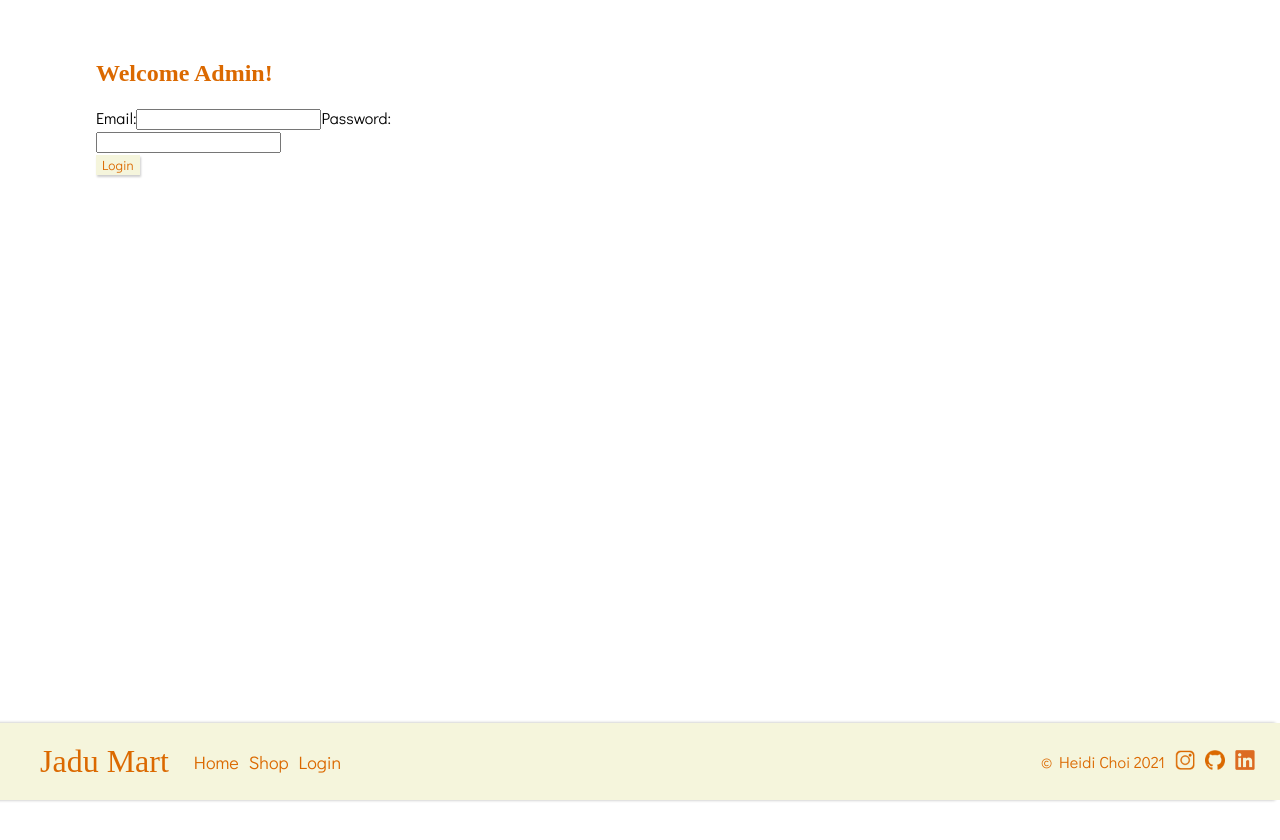
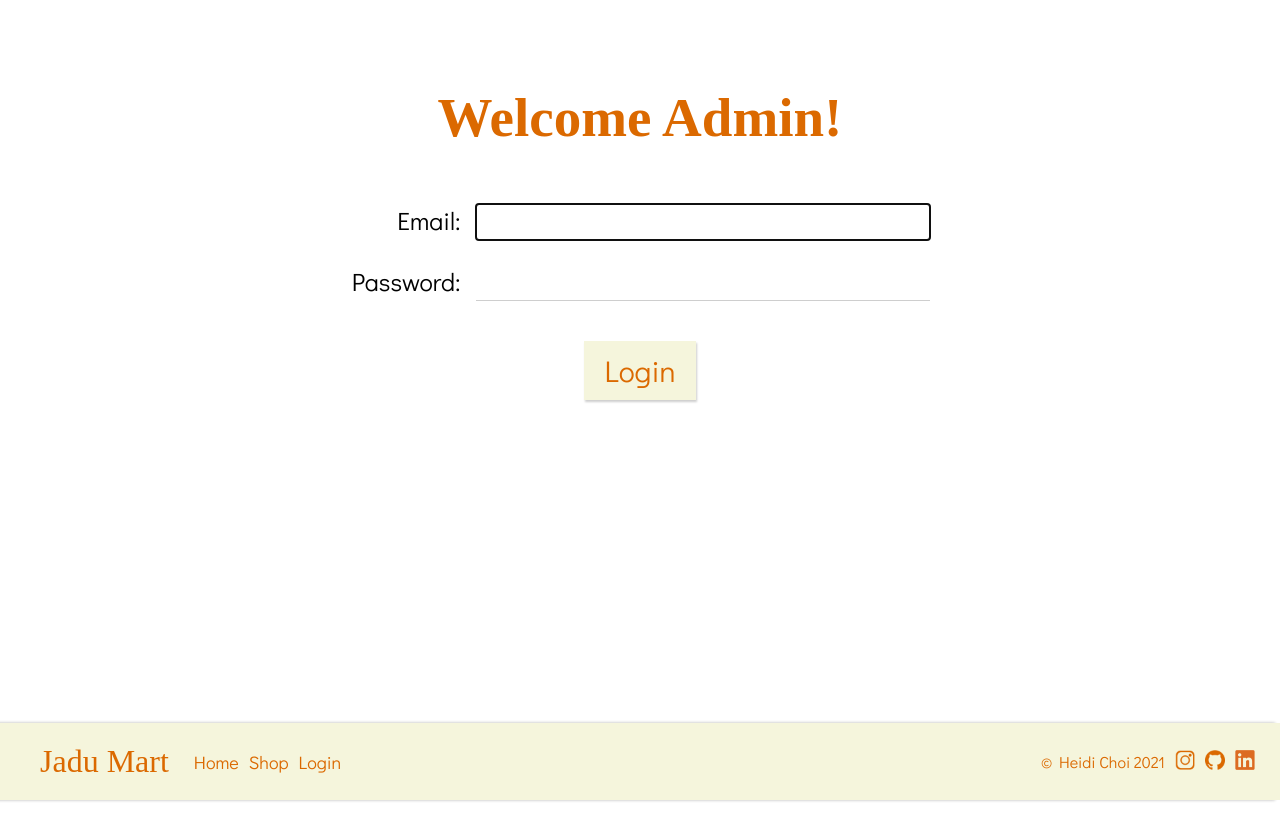
Before and after one commit to hidwoc/jadu-mart, a React (Create React App) app in the folder client/: page /login in a window 1280 px wide. Shown: the top 840 px of the page. Built offline with nearby package versions, Linux system fonts and the light colour scheme; no server answers; a web font is replaced by a local one.

Commit message:
- create global input css - add Login css

```diff
--- a/client/src/App.css
+++ b/client/src/App.css
@@ -45,3 +45,11 @@ header a {
   flex-direction: row;
   align-content: center;
 }
+
+input {
+  border: none;
+  border-bottom: solid 1px #cecece;
+  caret-color: var(--highlight);
+  font-family: 'Didact Gothic', serif;
+  font-size: 25px;
+}
--- a/client/src/Layout/Layout.css
+++ b/client/src/Layout/Layout.css
@@ -8,6 +8,6 @@
 
 .layout-children {
   display: flex;
-  justify-content: center;
+  flex-direction: column;
   width: 85vw;
 }
--- a/client/src/screens/Login/Login.css
+++ b/client/src/screens/Login/Login.css
@@ -1,4 +1,40 @@
+.login {
+  text-align: center
+}
+
 #welcome-admin {
+  color: var(--highlight);
   font-family: 'Zeyada', cursive;
-  color: var(--highlight)
+  font-size: 55px;
 }
+
+.login form {
+  display: flex;
+  flex-direction: column;
+  justify-content: center;
+  align-content: center;
+}
+
+.input-div {
+  font-size: 25px;
+  margin: 10px;
+  display: flex;
+  justify-content: center;
+}
+
+.input-div label {
+  text-align: end;
+  width: 160px;
+}
+
+.input-div input {
+  font-size: 25px;
+  margin: 0px 50px 5px 15px;
+  width: 450px;
+}
+
+button#login {
+  font-size: 30px;
+  margin: 25px auto;
+  padding: 10px 20px;
+}
--- a/client/src/screens/Login/Login.jsx
+++ b/client/src/screens/Login/Login.jsx
@@ -1,10 +1,10 @@
 import { useState } from "react";
-import { useHistory } from "react-router-dom"
+import { useHistory } from "react-router-dom";
 import { login } from "../../services/users";
 import { handleChange } from "../../utils/helpers";
-import "./Login.css"
+import "./Login.css";
 
-const Login = ({setUser}) => {
+const Login = ({ setUser }) => {
   const [data, setData] = useState({
     email: "",
     password: "",
@@ -12,38 +12,41 @@ const Login = ({setUser}) => {
   const history = useHistory();
 
   const handleSubmit = async (e) => {
-    e.preventDefault()
+    e.preventDefault();
     const res = await login(data);
     if (res) {
-      setUser(res)
-      history.push('/shop')
+      setUser(res);
+      history.push("/shop");
     } else {
-      console.log('invalid credentials')
+      console.log("invalid credentials");
       // TODO: render "invalid credentials" message
     }
-  }
+  };
 
   return (
     <div className="login">
       <h2 id="welcome-admin">Welcome Admin!</h2>
       <form onSubmit={handleSubmit}>
-        <div className="login-inputs">
+        <div className="input-div">
           <label htmlFor="email">Email:</label>
           <input
             id="email"
             type="text"
             name="email"
-            onChange={e => handleChange(e, data, setData)}
+            onChange={(e) => handleChange(e, data, setData)}
+            autoFocus
           />
+        </div>
+        <div className="input-div">
           <label htmlFor="password">Password:</label>
           <input
             id="password"
             type="password"
             name="password"
-            onChange={e => handleChange(e, data, setData)}
+            onChange={(e) => handleChange(e, data, setData)}
           />
         </div>
-        <button>Login</button>
+        <button id="login">Login</button>
       </form>
     </div>
   );
```
Also changed, not shown: 1 other file (tests, documents, lock files or other folders).
